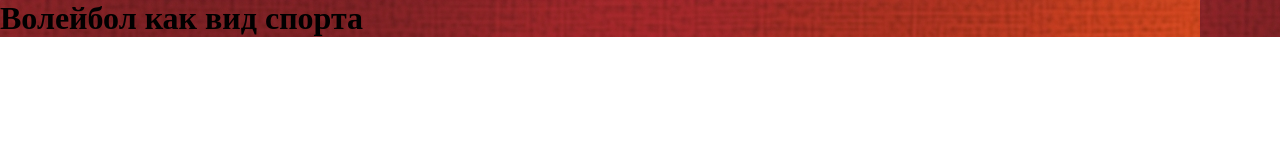
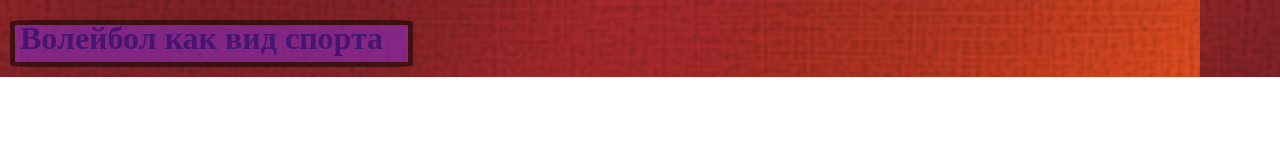
Before and after one commit to TimurK223/Web, a plain HTML site: page index.html in a window 1280 px wide. Drawn offline with Linux system fonts and the light colour scheme.

Commit message:
выделение текста

```diff
--- a/index.html
+++ b/index.html
@@ -11,6 +11,6 @@
 </head>
 <body class = "body">
     <header class="header">
-        <h1>Волейбол как вид спорта </h1>
+        <h1 class="header__title">Волейбол как вид спорта </h1>
     </header>
 </html>
--- a/style/style.css
+++ b/style/style.css
@@ -6,3 +6,23 @@
 .header{
     background-image: url("../images/background.jpg");
 }
+
+.header__title{
+    position: relative;
+    display: inline-block;
+    padding: 20px;
+}
+
+.header__title::before{
+    content: "a";
+    color: transparent;
+    box-sizing: border-box;
+    display: block;
+    background-color: blueviolet;
+    position: absolute;
+    min-width: 100%;
+    opacity: 0.5;
+    border: 5px solid black ;
+    border-radius: 5%;
+    left: 10px;
+}
```
